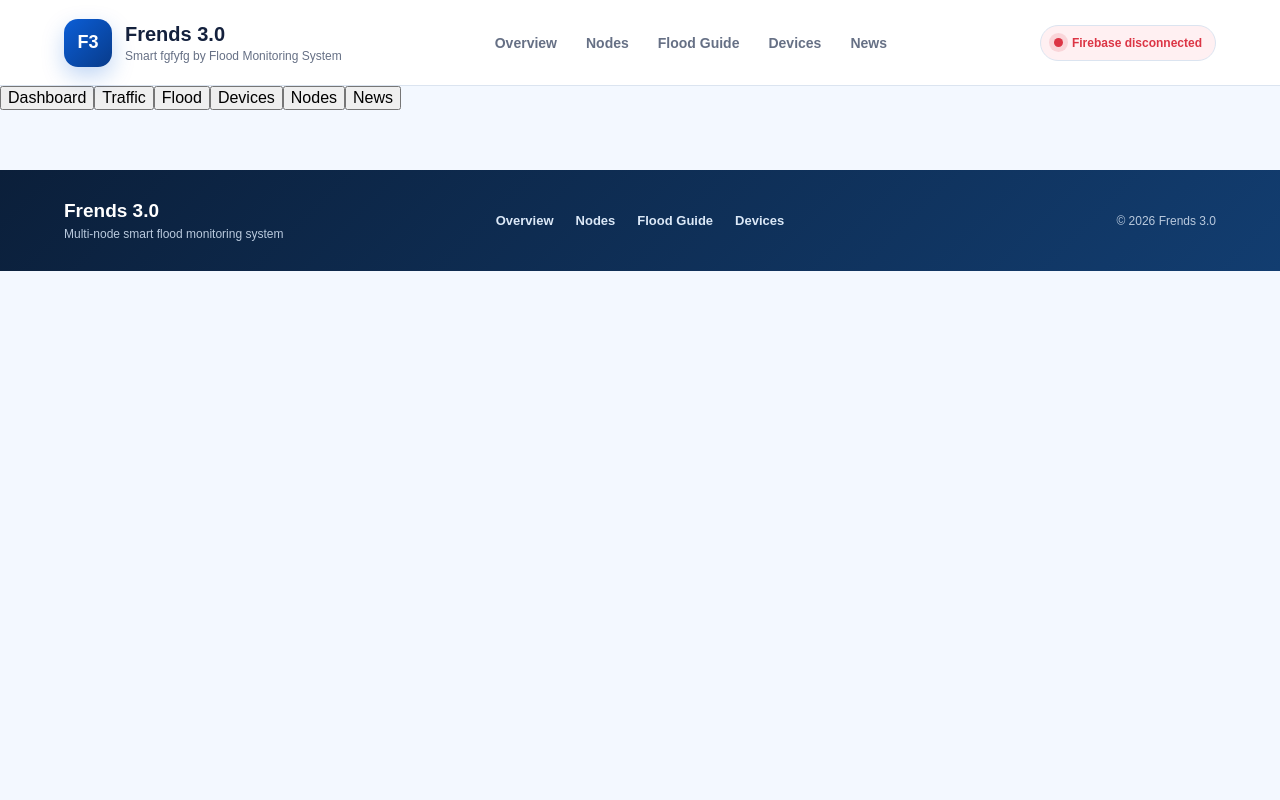
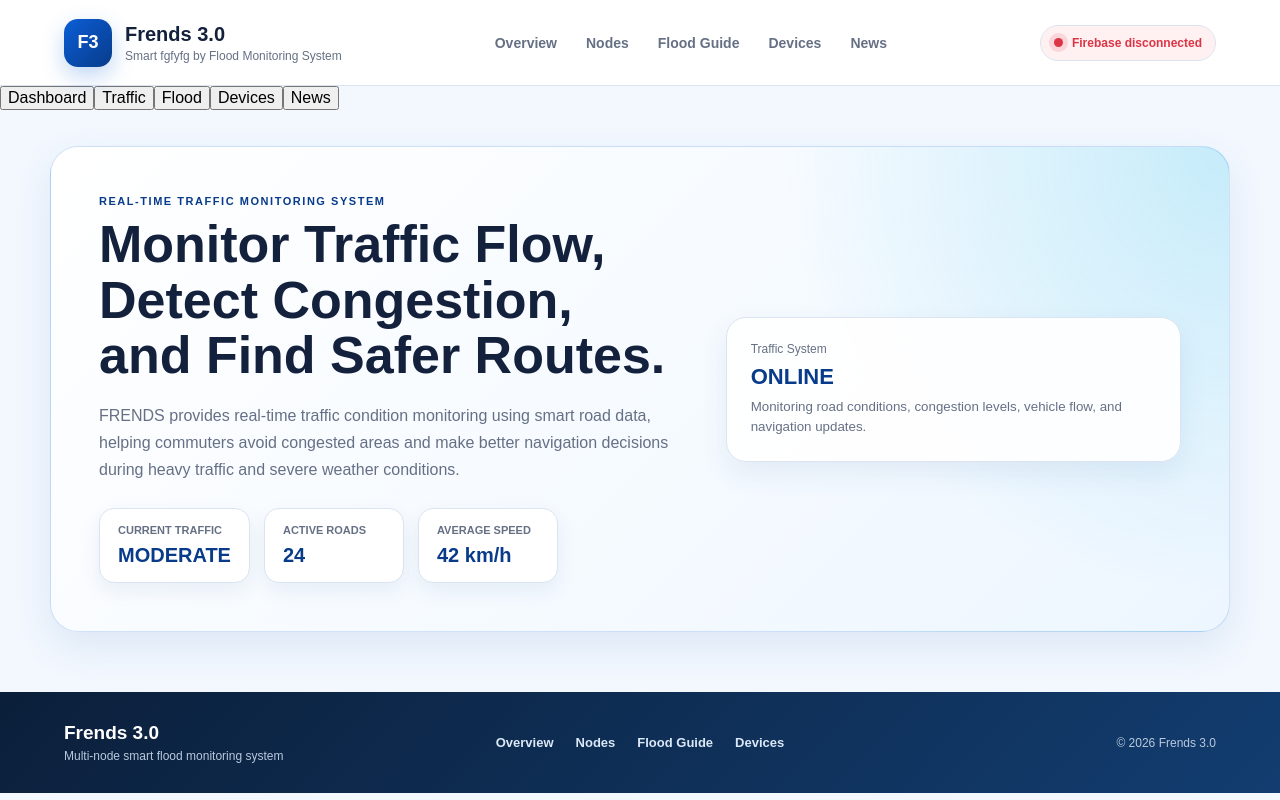
Before and after one commit to joshhdc21/FRENDS3.0_UI-, a React (Vite) app: page / in a window 1280 px wide. Both pictures are taken after a click on the button "Traffic". Built offline with nearby package versions, Linux system fonts and the light colour scheme.

Commit message:
Fixed TrafficSection

```diff
--- a/src/App.jsx
+++ b/src/App.jsx
@@ -3,106 +3,78 @@ import { useState } from "react";
 import Header from "./components/Header";
 import Footer from "./components/Footer";
 import MonitoringSection from "./components/MonitoringSection";
-import trafficherosection from "./components/trafficherosection";
+import TrafficHeroSection from "./components/TrafficHeroSection";
 import FloodLevelSection from "./components/FloodLevelSection";
-import NodesSection from "./components/NodesSection";
 import DeviceSection from "./components/DeviceSection";
 import NewsSection from "./components/NewsSection";
 
 import "./App.css";
 
-
 function App() {
-
   const [page, setPage] = useState("dashboard");
 
-
   return (
-
     <div className="app">
-
       <Header />
 
-
       {/* Navigation */}
-      <nav className="top-nav">
-
-        <button onClick={() => setPage("dashboard")}>
+      <nav className="top-nav" aria-label="Main navigation">
+        <button
+          type="button"
+          className={page === "dashboard" ? "active" : ""}
+          onClick={() => setPage("dashboard")}
+        >
           Dashboard
         </button>
 
-
-        <button onClick={() => setPage("traffic")}>
+        <button
+          type="button"
+          className={page === "traffic" ? "active" : ""}
+          onClick={() => setPage("traffic")}
+        >
           Traffic
         </button>
 
-
-        <button onClick={() => setPage("flood")}>
+        <button
+          type="button"
+          className={page === "flood" ? "active" : ""}
+          onClick={() => setPage("flood")}
+        >
           Flood
         </button>
 
-
-        <button onClick={() => setPage("devices")}>
+        <button
+          type="button"
+          className={page === "devices" ? "active" : ""}
+          onClick={() => setPage("devices")}
+        >
           Devices
         </button>
 
-        <button onClick={() => setPage("nodes")}>
-          Nodes
-        </button>
-
-
-        <button onClick={() => setPage("news")}>
+        <button
+          type="button"
+          className={page === "news" ? "active" : ""}
+          onClick={() => setPage("news")}
+        >
           News
         </button>
-
-
       </nav>
 
+      <main className="main-content">
+        {page === "dashboard" && <MonitoringSection />}
 
-      <main className="main-content">
+        {page === "traffic" && <TrafficHeroSection />}
 
+        {page === "flood" && <FloodLevelSection />}
 
-        {page === "dashboard" && (
-          <MonitoringSection />
-        )}
+        {page === "devices" && <DeviceSection />}
 
-
-        {page === "traffic" && (
-          <>
-            <trafficherosection />
-          </>
-        )}
-
-
-        {page === "flood" && (
-          <FloodLevelSection />
-        )}
-
-
-        {page === "devices" && (
-          <DeviceSection />
-        )}
-
-        {page === "nodes" && (
-          <NodesSection />
-        )}
-
-        {page === "news" && (
-          <NewsSection />
-        )}
-
-
+        {page === "news" && <NewsSection />}
       </main>
 
-
       <Footer />
-
-
     </div>
-
   );
-
 }
 
-
 export default App;
--- a/src/components/trafficherosection.jsx
+++ b/src/components/trafficherosection.jsx
@@ -1,18 +1,11 @@
-export default function trafficherosection() {
+function NewsSection() {
   return (
-    <section
-      id="traffic"
-      className="page-section"
-    >
-
+    <section id="traffic" className="page-section">
       <div className="hero-panel">
-
         <div className="hero-content">
-
           <p className="eyebrow">
             REAL-TIME TRAFFIC MONITORING SYSTEM
           </p>
-
 
           <h2>
             Monitor Traffic Flow,
@@ -22,7 +15,6 @@ export default function trafficherosection() {
             and Find Safer Routes.
           </h2>
 
-
           <p className="hero-description">
             FRENDS provides real-time traffic condition monitoring using
             smart road data, helping commuters avoid congested areas and
@@ -30,86 +22,36 @@ export default function trafficherosection() {
             severe weather conditions.
           </p>
 
-
-          {/* Traffic Summary Cards */}
-
           <div className="traffic-summary">
-
+            <div className="traffic-summary-card">
+              <span>Current Traffic</span>
+              <strong>MODERATE</strong>
+            </div>
 
             <div className="traffic-summary-card">
-
-              <span>
-                Current Traffic
-              </span>
-
-              <strong>
-                MODERATE
-              </strong>
-
+              <span>Active Roads</span>
+              <strong>24</strong>
             </div>
 
-
-
             <div className="traffic-summary-card">
-
-              <span>
-                Active Roads
-              </span>
-
-              <strong>
-                24
-              </strong>
-
+              <span>Average Speed</span>
+              <strong>42 km/h</strong>
             </div>
-
-
-
-            <div className="traffic-summary-card">
-
-              <span>
-                Average Speed
-              </span>
-
-              <strong>
-                42 km/h
-              </strong>
-
-            </div>
-
-
           </div>
-
-
         </div>
 
-
-
-        {/* Traffic Status Panel */}
-
         <div className="system-status-card">
-
-          <span>
-            Traffic System
-          </span>
-
-
-          <strong>
-            ONLINE
-          </strong>
-
+          <span>Traffic System</span>
+          <strong>ONLINE</strong>
 
           <small>
-            Monitoring road conditions, congestion levels,
-            vehicle flow, and navigation updates.
+            Monitoring road conditions, congestion levels, vehicle flow,
+            and navigation updates.
           </small>
-
-
         </div>
-
-
       </div>
-
-
     </section>
   );
 }
+
+export default NewsSection;
```
